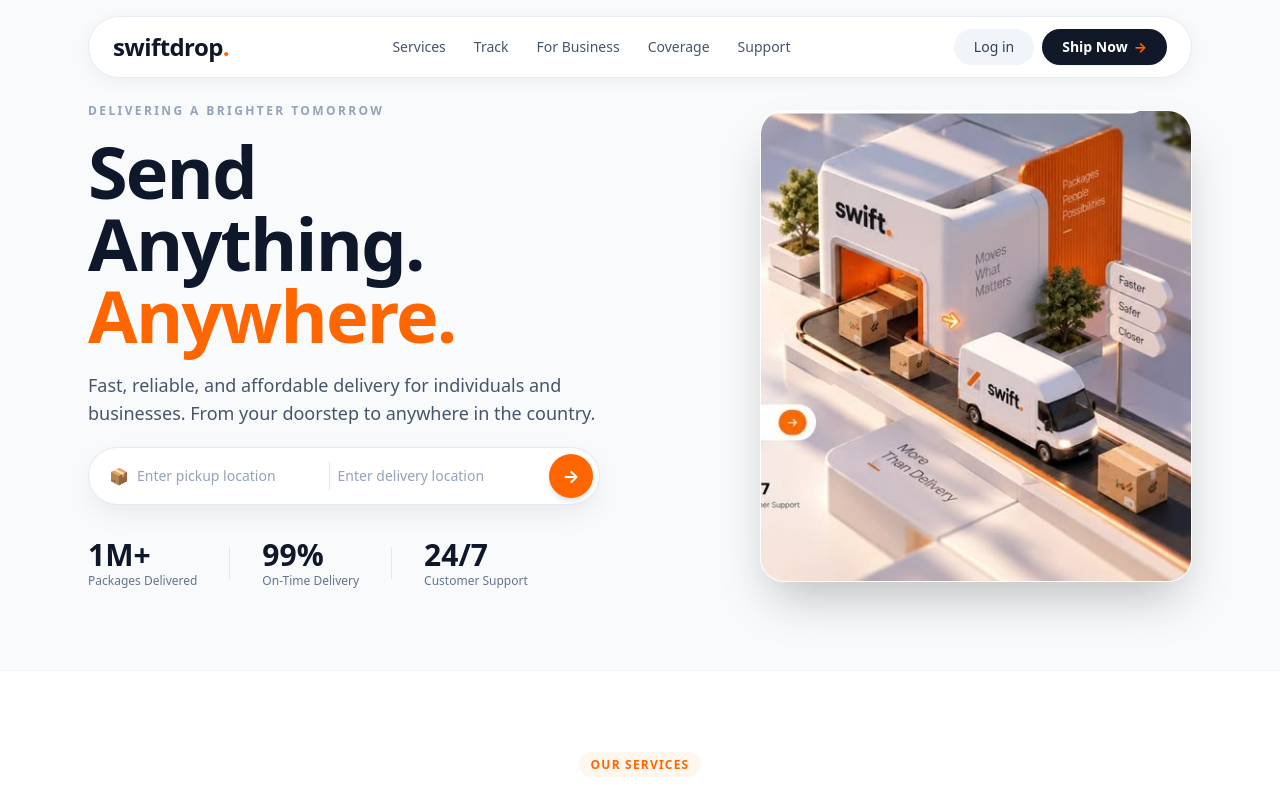
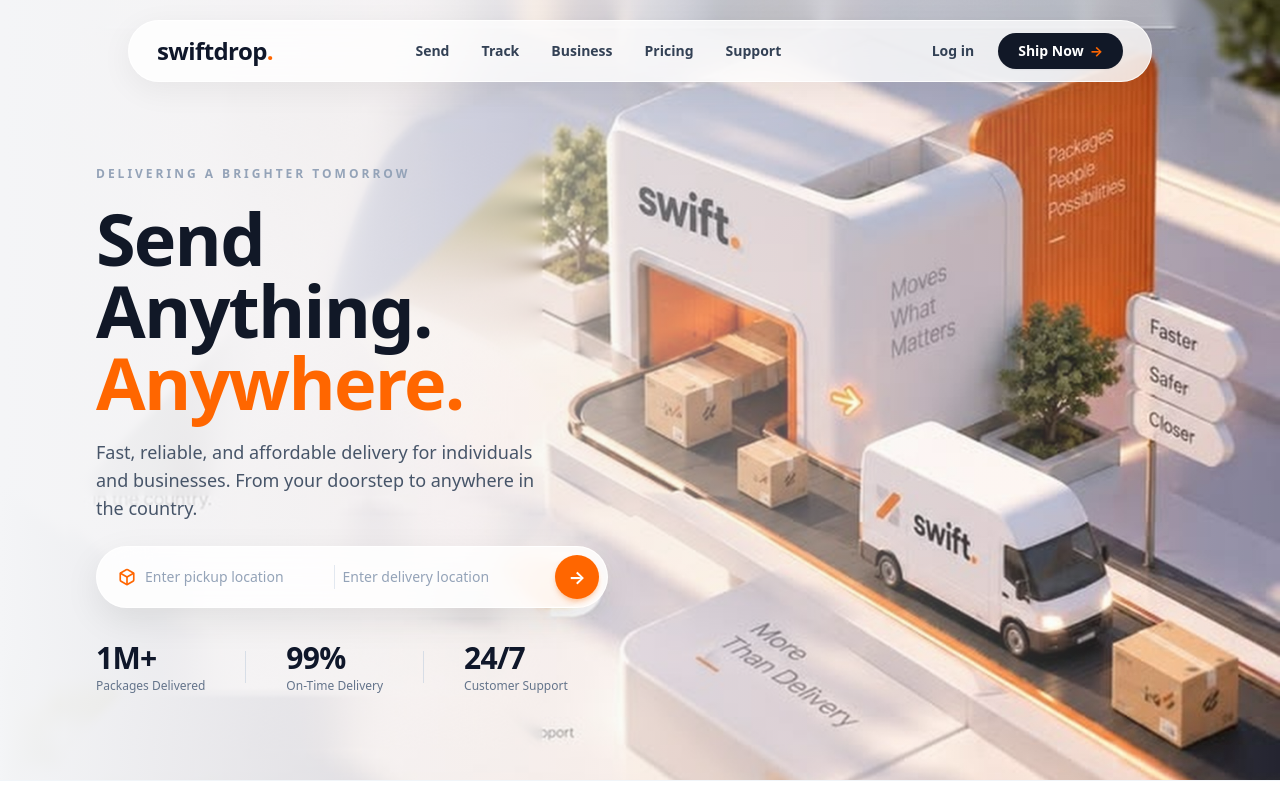
Before and after one commit to yasindugunasekara/SWIFTDROP, a Next.js app in the folder web/: page / in a window 1280 px wide. Shown: the top 791 px of the page. Built offline with nearby package versions, Linux system fonts and the light colour scheme.

Commit message:
feat(ui): revamp landing hero with 3D isometric diorama and true glassmorphism

```diff
--- a/web/src/app/(auth)/login/page.tsx
+++ b/web/src/app/(auth)/login/page.tsx
@@ -80,12 +80,12 @@ export default function LoginPage() {
   };
 
   return (
-    <div className="min-h-[calc(100vh-130px)] flex items-center justify-center px-4 py-10">
+    <div className="min-h-screen flex items-center justify-center px-4 pt-24 sm:pt-28 pb-12 bg-slate-50/70">
       <div className="w-full max-w-md bg-white rounded-3xl p-7 sm:p-9 shadow-xl border border-slate-200/80">
         {/* Brand Header */}
         <div className="text-center mb-6">
           <Link href="/" className="inline-block text-3xl font-extrabold text-slate-900 tracking-tight mb-1">
-            swiftdrop<span className="text-brand-orange">.</span>
+            swiftdrop<span className="text-[#ff6600]">.</span>
           </Link>
           <h2 className="text-xl font-bold text-slate-900">Sign In to Your Account</h2>
           <p className="text-xs text-slate-500 mt-1">Select your role to access your dedicated workspace.</p>
--- a/web/src/app/(courier)/tasks/page.tsx
+++ b/web/src/app/(courier)/tasks/page.tsx
@@ -10,7 +10,7 @@ export default function CourierDashboardPage() {
   const [completed, setCompleted] = useState(false);
 
   return (
-    <div className="max-w-7xl mx-auto px-4 sm:px-6 py-6">
+    <div className="max-w-7xl mx-auto px-4 sm:px-6 pt-24 sm:pt-28 pb-10">
       {/* Outer Dashboard Card matching reference UI */}
       <div className="bg-white rounded-[32px] p-6 lg:p-8 shadow-[0_15px_40px_-10px_rgba(0,0,0,0.06)] border border-slate-200/90">
 
--- a/web/src/app/(customer)/booking/page.tsx
+++ b/web/src/app/(customer)/booking/page.tsx
@@ -24,7 +24,7 @@ export default function CustomerDashboardPage() {
   const currentPrice = (priceMap[packageSize] || 12.50) + (addons.fragile ? 2.0 : 0) + (addons.signature ? 1.5 : 0) + (addons.express ? 5.0 : 0);
 
   return (
-    <div className="max-w-7xl mx-auto px-4 sm:px-6 py-6">
+    <div className="max-w-7xl mx-auto px-4 sm:px-6 pt-24 sm:pt-28 pb-10">
       {/* Outer Dashboard Card matching reference UI */}
       <div className="bg-white rounded-[32px] p-6 lg:p-8 shadow-[0_15px_40px_-10px_rgba(0,0,0,0.06)] border border-slate-200/90">
 
--- a/web/src/app/(dispatcher)/dispatch/page.tsx
+++ b/web/src/app/(dispatcher)/dispatch/page.tsx
@@ -15,7 +15,7 @@ export default function DispatcherDashboardPage() {
   ];
 
   return (
-    <div className="max-w-7xl mx-auto px-4 sm:px-6 py-6">
+    <div className="max-w-7xl mx-auto px-4 sm:px-6 pt-24 sm:pt-28 pb-10">
       {/* Outer Dashboard Card matching reference UI */}
       <div className="bg-white rounded-[32px] p-6 lg:p-8 shadow-[0_15px_40px_-10px_rgba(0,0,0,0.06)] border border-slate-200/90">
 
--- a/web/src/app/(merchant)/portal/page.tsx
+++ b/web/src/app/(merchant)/portal/page.tsx
@@ -10,7 +10,7 @@ export default function MerchantDashboardPage() {
   const [apiKey] = useState('sw_live_9a7d2e81c04f4a3b8e7c1d');
 
   return (
-    <div className="max-w-7xl mx-auto px-4 sm:px-6 py-6">
+    <div className="max-w-7xl mx-auto px-4 sm:px-6 pt-24 sm:pt-28 pb-10">
       {/* Outer Dashboard Card matching reference UI */}
       <div className="bg-white rounded-[32px] p-6 lg:p-8 shadow-[0_15px_40px_-10px_rgba(0,0,0,0.06)] border border-slate-200/90">
 
--- a/web/src/app/page.tsx
+++ b/web/src/app/page.tsx
@@ -22,91 +22,97 @@ export default function HomePage() {
   return (
     <div className="w-full">
       {/* HERO SECTION */}
-      <section className="max-w-6xl mx-auto px-4 sm:px-6 pt-6 pb-16">
-        <div className="grid grid-cols-1 lg:grid-cols-12 gap-8 lg:gap-12 items-center min-h-[520px]">
-          {/* Left Column: Typography, Search Bar & Stats */}
-          <div className="lg:col-span-7 flex flex-col gap-4 text-left">
-            <span className="text-[0.7rem] sm:text-xs font-bold tracking-[0.2em] text-slate-400 uppercase">
+      <section className="relative w-full min-h-[660px] sm:min-h-[720px] lg:min-h-[780px] flex items-center pt-28 sm:pt-36 pb-16 overflow-hidden bg-[#f4f5f7]">
+        {/* Full-bleed 3D Isometric Logistics Scene */}
+        <div className="absolute inset-0 z-0 pointer-events-none select-none">
+          <Image
+            src="/hero-clean-ref-2x.jpg"
+            alt="SwiftDrop 3D Smart Logistics Hub"
+            fill
+            priority
+            quality={95}
+            className="object-cover object-right md:object-right-center"
+          />
+          {/* Studio lighting gradient to ensure text readability on all viewports */}
+          <div className="absolute inset-0 bg-gradient-to-r from-[#f4f5f7] via-[#f4f5f7]/95 sm:via-[#f4f5f7]/80 md:via-[#f4f5f7]/40 to-transparent z-10" />
+        </div>
+
+        <div className="relative z-20 max-w-6xl mx-auto px-4 sm:px-6 lg:px-8 w-full">
+          {/* Left Column: Typography, Glassmorphism Search Bar & Stats */}
+          <div className="max-w-xl flex flex-col gap-4 sm:gap-5 text-left">
+            <span className="text-[11px] sm:text-xs font-bold tracking-[0.25em] text-slate-400 uppercase">
               DELIVERING A BRIGHTER TOMORROW
             </span>
 
-            <h1 className="text-5xl sm:text-6xl md:text-7xl font-black text-slate-900 tracking-tight leading-[1.05]">
+            <h1 className="text-5xl sm:text-6xl lg:text-7xl font-extrabold text-[#111827] tracking-tight leading-[1.04]">
               Send<br />
               Anything.<br />
-              <span className="text-brand-orange">Anywhere.</span>
+              <span className="text-[#ff6600]">Anywhere.</span>
             </h1>
 
-            <p className="text-base sm:text-lg text-slate-600 max-w-lg leading-relaxed pt-1 pb-1">
-              Fast, reliable, and affordable delivery for individuals and businesses.
-              From your doorstep to anywhere in the country.
+            <p className="text-slate-600 text-sm sm:text-base md:text-lg max-w-md leading-relaxed font-normal">
+              Fast, reliable, and affordable delivery for individuals and businesses. From your doorstep to anywhere in the country.
             </p>
 
-            {/* Floating Pill Booking Bar */}
+            {/* Glassmorphism Floating Booking / Search Bar */}
             <form
               onSubmit={handleQuickShip}
-              className="flex items-center bg-white p-1.5 pl-5 rounded-full shadow-[0_10px_30px_-4px_rgba(0,0,0,0.08)] border border-slate-200/90 max-w-lg focus-within:ring-2 focus-within:ring-brand-orange/30 focus-within:border-brand-orange transition-all"
+              className="flex items-center bg-white/85 backdrop-blur-xl p-1.5 sm:p-2 pl-4 sm:pl-5 rounded-full shadow-[0_12px_36px_0_rgba(0,0,0,0.08)] border border-white/90 max-w-lg focus-within:ring-2 focus-within:ring-[#ff6600]/30 focus-within:border-[#ff6600] transition-all mt-1"
             >
-              <div className="flex items-center gap-2 flex-1">
-                <span className="text-base">📦</span>
+              <div className="flex items-center gap-2 flex-1 min-w-0">
+                <div className="w-5 h-5 flex items-center justify-center flex-shrink-0 text-[#ff6600]">
+                  <svg width="18" height="18" viewBox="0 0 24 24" fill="none" stroke="currentColor" strokeWidth="2.2" strokeLinecap="round" strokeLinejoin="round">
+                    <path d="M21 16V8a2 2 0 0 0-1-1.73l-7-4a2 2 0 0 0-2 0l-7 4A2 2 0 0 0 3 8v8a2 2 0 0 0 1 1.73l7 4a2 2 0 0 0 2 0l7-4A2 2 0 0 0 21 16z" />
+                    <polyline points="3.27 6.96 12 12.01 20.73 6.96" />
+                    <line x1="12" y1="22.08" x2="12" y2="12" />
+                  </svg>
+                </div>
                 <input
                   type="text"
                   placeholder="Enter pickup location"
                   value={pickup}
                   onChange={(e) => setPickup(e.target.value)}
-                  className="w-full bg-transparent border-none outline-none text-sm text-slate-800 placeholder-slate-400"
+                  className="w-full bg-transparent border-none outline-none text-xs sm:text-sm text-slate-800 placeholder-slate-400 font-medium"
                 />
               </div>
 
-              <div className="w-px h-7 bg-slate-200 mx-2"></div>
+              <div className="w-px h-6 bg-slate-200 mx-2 flex-shrink-0"></div>
 
-              <div className="flex items-center flex-1">
+              <div className="flex items-center flex-1 min-w-0">
                 <input
                   type="text"
                   placeholder="Enter delivery location"
                   value={delivery}
                   onChange={(e) => setDelivery(e.target.value)}
-                  className="w-full bg-transparent border-none outline-none text-sm text-slate-800 placeholder-slate-400"
+                  className="w-full bg-transparent border-none outline-none text-xs sm:text-sm text-slate-800 placeholder-slate-400 font-medium"
                 />
               </div>
 
               <button
                 type="submit"
-                className="w-11 h-11 bg-brand-orange hover:bg-brand-orange-dark rounded-full flex items-center justify-center text-white text-lg font-bold shadow-md hover:scale-105 transition-all flex-shrink-0 cursor-pointer"
+                className="w-10 h-10 sm:w-11 sm:h-11 bg-[#ff6600] hover:bg-[#ea580c] rounded-full flex items-center justify-center text-white text-base sm:text-lg font-bold shadow-md shadow-orange-500/30 hover:scale-105 active:scale-95 transition-all flex-shrink-0 cursor-pointer ml-1"
                 title="Calculate Fee & Ship"
               >
                 <span>&rarr;</span>
               </button>
             </form>
 
-            {/* Stats Metrics */}
-            <div className="flex items-center gap-6 sm:gap-8 pt-4">
+            {/* Key Metrics Stats Row */}
+            <div className="flex items-center gap-6 sm:gap-10 pt-3">
               <div className="flex flex-col">
-                <div className="text-2xl sm:text-3xl font-extrabold text-slate-900">1M+</div>
-                <div className="text-xs text-slate-500 font-medium">Packages Delivered</div>
+                <span className="text-2xl sm:text-3xl font-black text-slate-900 tracking-tight">1M+</span>
+                <span className="text-xs text-slate-500 font-medium mt-0.5">Packages Delivered</span>
               </div>
-              <div className="w-px h-8 bg-slate-200"></div>
+              <div className="w-px h-8 bg-slate-300/70"></div>
               <div className="flex flex-col">
-                <div className="text-2xl sm:text-3xl font-extrabold text-slate-900">99%</div>
-                <div className="text-xs text-slate-500 font-medium">On-Time Delivery</div>
+                <span className="text-2xl sm:text-3xl font-black text-slate-900 tracking-tight">99%</span>
+                <span className="text-xs text-slate-500 font-medium mt-0.5">On-Time Delivery</span>
               </div>
-              <div className="w-px h-8 bg-slate-200"></div>
+              <div className="w-px h-8 bg-slate-300/70"></div>
               <div className="flex flex-col">
-                <div className="text-2xl sm:text-3xl font-extrabold text-slate-900">24/7</div>
-                <div className="text-xs text-slate-500 font-medium">Customer Support</div>
+                <span className="text-2xl sm:text-3xl font-black text-slate-900 tracking-tight">24/7</span>
+                <span className="text-xs text-slate-500 font-medium mt-0.5">Customer Support</span>
               </div>
-            </div>
-          </div>
-
-          {/* Right Column: 3D Isometric Logistics Hub Rendering */}
-          <div className="lg:col-span-5 relative flex items-center justify-center">
-            <div className="relative w-full max-w-lg aspect-[446/487] rounded-3xl overflow-hidden shadow-2xl border border-white/80 bg-white">
-              <Image
-                src="/hero-3d.png"
-                alt="SwiftDrop 3D Smart Logistics Hub"
-                fill
-                priority
-                className="object-cover object-center"
-              />
             </div>
           </div>
         </div>
--- a/web/src/components/layout/Navbar.tsx
+++ b/web/src/components/layout/Navbar.tsx
@@ -33,32 +33,32 @@ export default function Navbar() {
   };
 
   return (
-    <div className="w-full max-w-6xl mx-auto px-4 sm:px-6 sticky top-4 z-50">
-      <header className="flex items-center justify-between bg-white/95 backdrop-blur-md px-6 py-3 rounded-full shadow-[0_4px_20px_-2px_rgba(0,0,0,0.06)] border border-slate-200/80 transition-all">
+    <div className="w-full fixed top-3 sm:top-5 left-0 right-0 z-50 px-4 sm:px-6 pointer-events-none">
+      <header className="max-w-5xl mx-auto flex items-center justify-between bg-white/80 backdrop-blur-xl px-5 sm:px-7 py-2.5 sm:py-3 rounded-full shadow-[0_8px_32px_0_rgba(0,0,0,0.06)] border border-white/80 transition-all pointer-events-auto">
         {/* Brand Logo */}
         <div className="flex items-center">
-          <Link href="/" className="flex items-center no-underline">
-            <span className="text-2xl font-extrabold text-slate-900 tracking-tight">
-              swiftdrop<span className="text-brand-orange">.</span>
+          <Link href="/" className="flex items-center no-underline group">
+            <span className="text-xl sm:text-2xl font-black text-slate-900 tracking-tight transition-transform group-hover:scale-[1.01]">
+              swiftdrop<span className="text-[#ff6600]">.</span>
             </span>
           </Link>
         </div>
 
         {/* Center Navigation Links - Common Public Services */}
-        <nav className="hidden md:flex items-center gap-7">
-          <Link href="/#services" className="text-sm font-medium text-slate-600 hover:text-slate-900 transition-colors">
-            Services
+        <nav className="hidden md:flex items-center gap-7 lg:gap-8">
+          <Link href="/#services" className="text-xs sm:text-sm font-semibold text-slate-700 hover:text-slate-950 transition-colors">
+            Send
           </Link>
-          <Link href="/tracking/SWIFT-DEMO" className="text-sm font-medium text-slate-600 hover:text-slate-900 transition-colors">
+          <Link href="/tracking/SWIFT-DEMO" className="text-xs sm:text-sm font-semibold text-slate-700 hover:text-slate-950 transition-colors">
             Track
           </Link>
-          <Link href="/#business" className="text-sm font-medium text-slate-600 hover:text-slate-900 transition-colors">
-            For Business
+          <Link href="/#business" className="text-xs sm:text-sm font-semibold text-slate-700 hover:text-slate-950 transition-colors">
+            Business
           </Link>
-          <Link href="/#coverage" className="text-sm font-medium text-slate-600 hover:text-slate-900 transition-colors">
-            Coverage
+          <Link href="/#pricing" className="text-xs sm:text-sm font-semibold text-slate-700 hover:text-slate-950 transition-colors">
+            Pricing
           </Link>
-          <Link href="/exceptions" className="text-sm font-medium text-slate-600 hover:text-slate-900 transition-colors">
+          <Link href="/exceptions" className="text-xs sm:text-sm font-semibold text-slate-700 hover:text-slate-950 transition-colors">
             Support
           </Link>
         </nav>
@@ -66,8 +66,8 @@ export default function Navbar() {
         {/* Right Action / Auth Buttons */}
         <div className="flex items-center gap-3">
           {user ? (
-            <div className="flex items-center gap-3">
-              <span className={`px-2.5 py-0.5 text-xs font-bold rounded-full uppercase tracking-wider ${
+            <div className="flex items-center gap-2.5">
+              <span className={`px-2.5 py-0.5 text-[10px] sm:text-xs font-bold rounded-full uppercase tracking-wider ${
                 user.role === 'CUSTOMER' ? 'bg-sky-100 text-sky-700' :
                 user.role === 'COURIER' ? 'bg-amber-100 text-amber-700' :
                 user.role === 'MERCHANT' ? 'bg-purple-100 text-purple-700' :
@@ -82,31 +82,32 @@ export default function Navbar() {
               {/* Dedicated Dashboard Button */}
               <Link
                 href={getDashboardLink(user.role)}
-                className="flex items-center gap-1.5 px-3.5 py-1.5 text-xs font-bold text-white bg-brand-dark hover:bg-brand-dark-hover rounded-full shadow-sm transition-all"
+                className="flex items-center gap-1.5 px-4 py-2 text-xs sm:text-sm font-bold text-white bg-[#111827] hover:bg-black rounded-full shadow-sm transition-all hover:scale-[1.02] active:scale-[0.98]"
               >
-                Dashboard <span className="text-brand-orange">&rarr;</span>
+                Dashboard <span className="text-[#ff6600]">&rarr;</span>
               </Link>
 
               <button
                 onClick={handleLogout}
-                className="px-3 py-1 text-xs font-medium text-slate-600 bg-slate-100 hover:bg-red-50 hover:text-red-600 border border-slate-200 rounded-full transition-all cursor-pointer"
+                className="px-2 py-1 text-xs font-medium text-slate-500 hover:text-rose-600 transition-colors cursor-pointer"
+                title="Log out"
               >
                 Log out
               </button>
             </div>
           ) : (
-            <div className="flex items-center gap-2">
+            <div className="flex items-center gap-3 sm:gap-4">
               <Link
                 href="/login"
-                className="px-5 py-2 text-sm font-medium text-slate-700 bg-slate-100 hover:bg-slate-200 rounded-full transition-all"
+                className="text-xs sm:text-sm font-semibold text-slate-700 hover:text-slate-950 transition-colors px-2 py-1"
               >
                 Log in
               </Link>
               <Link
                 href="/booking"
-                className="flex items-center gap-1.5 px-5 py-2 text-sm font-semibold text-white bg-brand-dark hover:bg-brand-dark-hover rounded-full shadow-sm hover:-translate-y-0.5 transition-all"
+                className="flex items-center gap-1.5 px-4 sm:px-5 py-2 text-xs sm:text-sm font-bold text-white bg-[#111827] hover:bg-black rounded-full shadow-sm transition-all hover:scale-[1.02] active:scale-[0.98]"
               >
-                Ship Now <span className="text-brand-orange font-bold">&rarr;</span>
+                Ship Now <span className="text-[#ff6600] text-sm">&rarr;</span>
               </Link>
             </div>
           )}
```
Also changed, not shown: web/src/app/tracking/[id]/page.tsx (+9 -7 lines), web/public/hero-bg.jpg (added), web/public/hero-clean-ref-2x.jpg (added).
